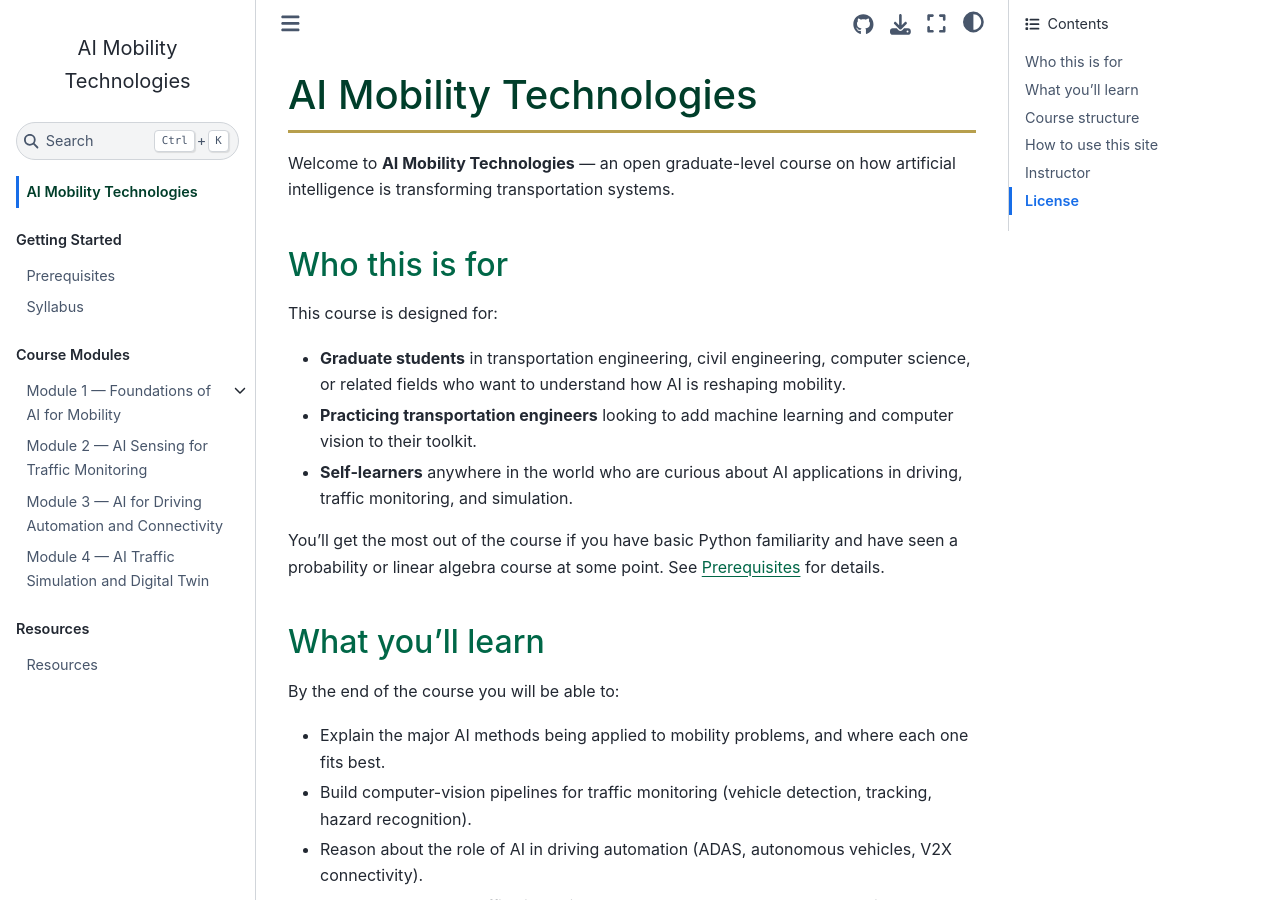
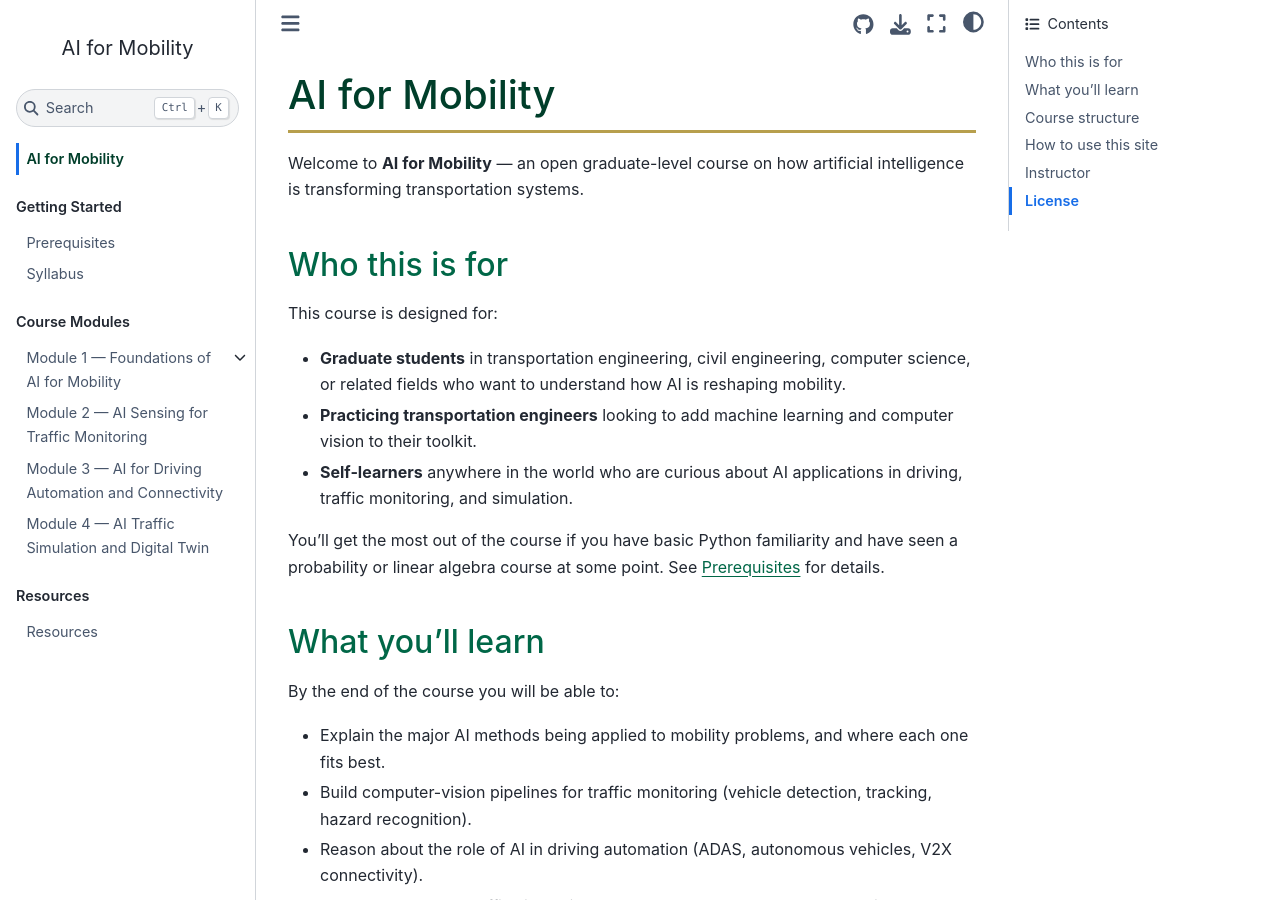
Before and after one commit to ai4mobility/ai4mobility.github.io, a Jupyter Book: the page built from intro.md, in a window 1280 px wide and 900 px high. Built offline with Jupyter Book 1.0.4 settings and Sphinx 7.4.7 and the Sphinx Book theme 1.1.4, drawn with Linux system fonts in a browser that asks for light colours; pages that are not in the unit, such as notebooks, are missing from menus.

Commit message:
Rename course to 'AI for Mobility'

```diff
--- a/_config.yml
+++ b/_config.yml
@@ -1,7 +1,7 @@
-# Jupyter Book configuration for AI Mobility Technologies
+# Jupyter Book configuration for AI for Mobility
 # Full reference: https://jupyterbook.org/customize/config.html
 
-title: AI Mobility Technologies
+title: AI for Mobility
 author: Hao Zhou, University of South Florida
 copyright: "2026"
 # logo: _static/logo.png   # uncomment when you add a logo image
--- a/_toc.yml
+++ b/_toc.yml
@@ -1,4 +1,4 @@
-# Table of contents for AI Mobility Technologies
+# Table of contents for AI for Mobility
 # Reference: https://jupyterbook.org/customize/toc.html
 
 format: jb-book
--- a/intro.md
+++ b/intro.md
@@ -1,6 +1,6 @@
-# AI Mobility Technologies
+# AI for Mobility
 
-Welcome to **AI Mobility Technologies** — an open graduate-level course on how artificial intelligence is transforming transportation systems.
+Welcome to **AI for Mobility** — an open graduate-level course on how artificial intelligence is transforming transportation systems.
 
 ## Who this is for
 
```
Also changed, not shown: LICENSE.md (+1 -1 lines), README.md (+2 -2 lines), syllabus.md (+1 -1 lines).
